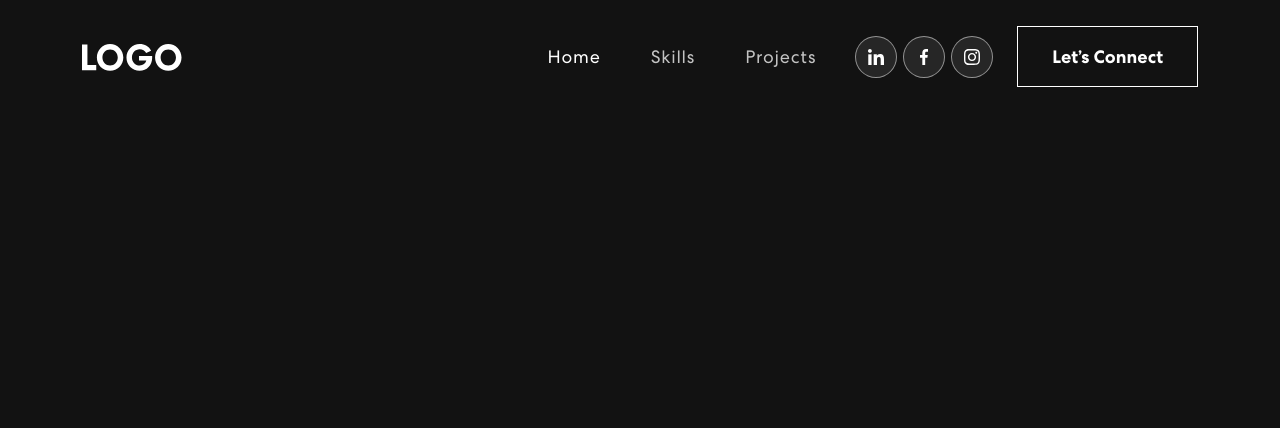
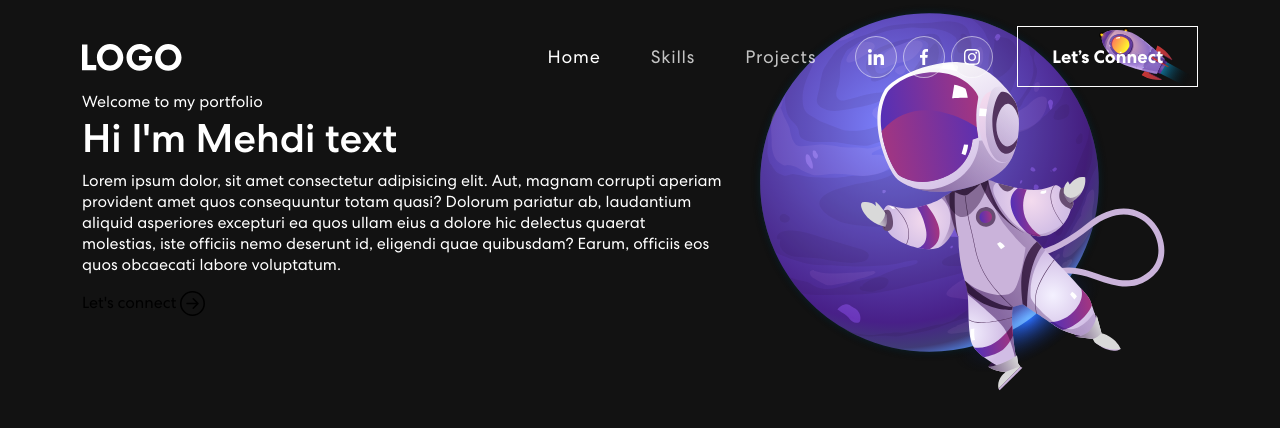
Before and after one commit to SalimiDev/portfolio-2, a React (Create React App) app: page / in a window 1280 px wide. Shown: the top 428 px of the page. Built offline with nearby package versions, Linux system fonts and the light colour scheme.

Commit message:
feat:created Banner component ui

```diff
--- a/package.json
+++ b/package.json
@@ -9,6 +9,7 @@
     "bootstrap": "^5.2.3",
     "react": "^18.2.0",
     "react-bootstrap": "^2.7.0",
+    "react-bootstrap-icons": "^1.10.2",
     "react-dom": "^18.2.0",
     "react-router-dom": "^6.8.0",
     "react-router-hash-link": "^2.4.3",
--- a/src/App.js
+++ b/src/App.js
@@ -1,12 +1,15 @@
 import React from 'react';
 import './App.css';
 import 'bootstrap/dist/css/bootstrap.min.css';
+
 import NavBar from './components/NavBar';
+import Bannner from './components/Bannner';
 
 const App = () => {
   return (
     <div>
       <NavBar/>
+      <Bannner/>
     </div>
   );
 };
--- a/src/assets/img/index.js
+++ b/src/assets/img/index.js
@@ -2,7 +2,8 @@ import logo from '../img/logo.svg';
 import navIcon1 from '../img/nav-icon1.svg'
 import navIcon2 from '../img/nav-icon2.svg'
 import navIcon3 from '../img/nav-icon3.svg'
+import headerImg from '../img/header-img.svg'
 
  export const images = {
-    logo,navIcon1,navIcon2,navIcon3
+    logo,navIcon1,navIcon2,navIcon3,headerImg
 };
--- /dev/null
+++ b/src/components/Bannner.js
@@ -0,0 +1,40 @@
+import React from 'react';
+import { Container, Row, Col } from 'react-bootstrap';
+
+import { ArrowRightCircle } from 'react-bootstrap-icons';
+
+import { images } from '../assets/img';
+
+const Bannner = () => {
+
+    return (
+        <section className='banner' id='home'>
+            <Container>
+                <Row className='align-items-center'>
+                    <Col xs={12} md={6} xl={7}>
+                        <span className='tagline'>Welcome to my portfolio</span>
+                        <h1>
+                            {`Hi I'm Mehdi `}
+                            <span className='wrap'>{'text'}</span>
+                        </h1>
+                        <p>
+                            Lorem ipsum dolor, sit amet consectetur adipisicing elit. Aut, magnam corrupti aperiam provident
+                            amet quos consequuntur totam quasi? Dolorum pariatur ab, laudantium aliquid asperiores excepturi
+                            ea quos ullam eius a dolore hic delectus quaerat molestias, iste officiis nemo deserunt id,
+                            eligendi quae quibusdam? Earum, officiis eos quos obcaecati labore voluptatum.
+                        </p>
+                        <button onClick={() => console.log('connect')}>
+                            Let's connect <ArrowRightCircle size={25} />
+                        </button>
+                    </Col>
+
+                    <Col xs={12} md={6} xl={5}>
+                        <img src={images.headerImg} alt='Header img' />
+                    </Col>
+                </Row>
+            </Container>
+        </section>
+    );
+};
+
+export default Bannner;
```
Also changed, not shown: 1 other file (tests, documents, lock files or other folders).
